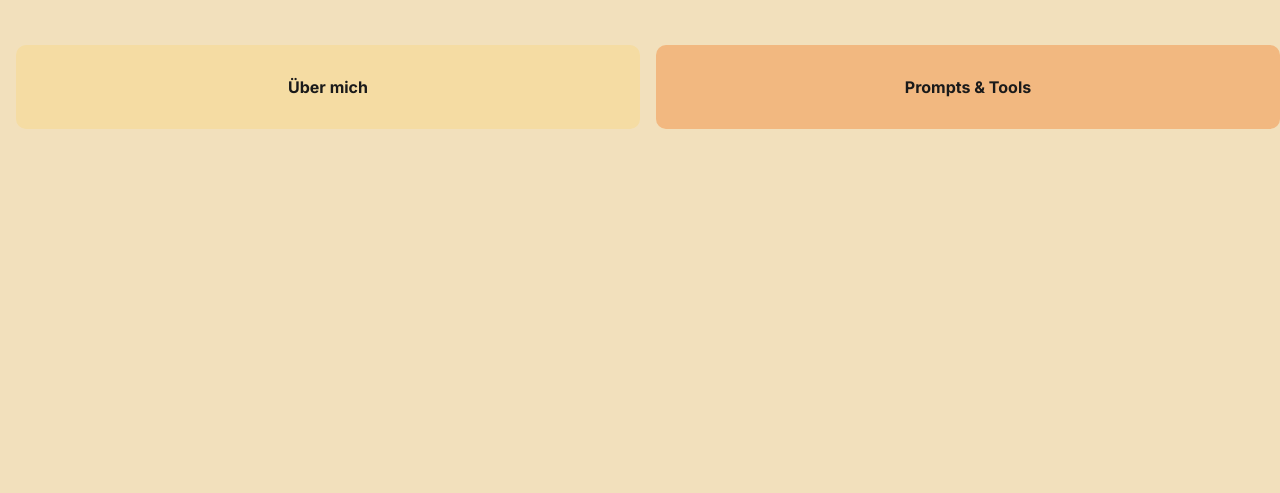
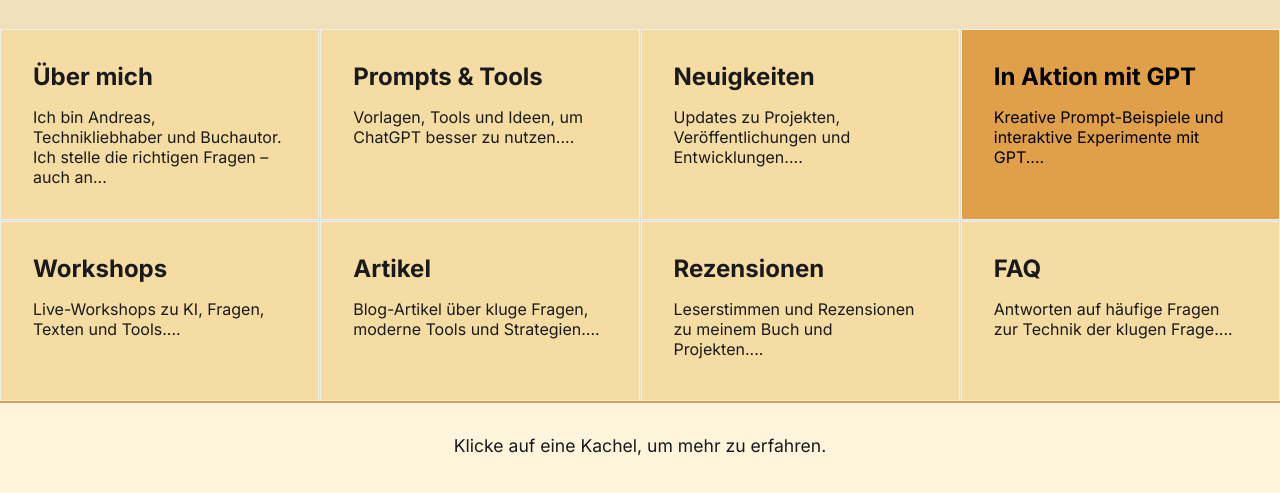
Before and after one commit to andreasmuthig/autor, a plain HTML site: page index.html in a window 1280 px wide. Shown: the part 317-810 px from the top of the page. Drawn offline with Linux system fonts and the light colour scheme.

Commit message:
Add files via upload

```diff
--- a/index.html
+++ b/index.html
@@ -1,9 +1,9 @@
 <!DOCTYPE html>
 <html lang="de">
 <head>
-  <meta charset="UTF-8">
-  <meta name="viewport" content="width=device-width, initial-scale=1.0">
-  <title>Andreas Muthig – Kachel-Slider</title>
+  <meta charset="UTF-8" />
+  <meta name="viewport" content="width=device-width, initial-scale=1.0"/>
+  <title>Andreas Muthig – Kachel-Grid</title>
   <link rel="stylesheet" href="style.css">
   <link href="https://fonts.googleapis.com/css2?family=Inter:wght@400;700&display=swap" rel="stylesheet">
 </head>
@@ -29,9 +29,39 @@
     </div>
   </section>
 
-  <section class="slider-wrapper">
-    <div class="slider" id="slider">
-<div class="tile" style="background:#f5dca3" onclick="showContent(0)">Über mich</div><div class="tile" style="background:#f2b880" onclick="showContent(1)">Prompts & Tools</div><div class="tile" style="background:#f5e4c1" onclick="showContent(2)">Neuigkeiten</div><div class="tile" style="background:#e0a04a" onclick="showContent(3)">In Aktion mit GPT</div><div class="tile" style="background:#d8c292" onclick="showContent(4)">Workshops</div><div class="tile" style="background:#f4c58e" onclick="showContent(5)">Artikel</div><div class="tile" style="background:#f8e1b0" onclick="showContent(6)">Rezensionen</div><div class="tile" style="background:#c87f27" onclick="showContent(7)">FAQ</div>
+  <section class="grid-container">
+
+    <div class="tile" onclick="showContent(0)">
+      <h2>Über mich</h2>
+      <p>Ich bin Andreas, Technikliebhaber und Buchautor. Ich stelle die richtigen Fragen – auch an...</p>
+    </div>
+    <div class="tile" onclick="showContent(1)">
+      <h2>Prompts & Tools</h2>
+      <p>Vorlagen, Tools und Ideen, um ChatGPT besser zu nutzen....</p>
+    </div>
+    <div class="tile" onclick="showContent(2)">
+      <h2>Neuigkeiten</h2>
+      <p>Updates zu Projekten, Veröffentlichungen und Entwicklungen....</p>
+    </div>
+    <div class="tile tile-cta" onclick="showContent(3)">
+      <h2>In Aktion mit GPT</h2>
+      <p>Kreative Prompt-Beispiele und interaktive Experimente mit GPT....</p>
+    </div>
+    <div class="tile" onclick="showContent(4)">
+      <h2>Workshops</h2>
+      <p>Live-Workshops zu KI, Fragen, Texten und Tools....</p>
+    </div>
+    <div class="tile" onclick="showContent(5)">
+      <h2>Artikel</h2>
+      <p>Blog-Artikel über kluge Fragen, moderne Tools und Strategien....</p>
+    </div>
+    <div class="tile" onclick="showContent(6)">
+      <h2>Rezensionen</h2>
+      <p>Leserstimmen und Rezensionen zu meinem Buch und Projekten....</p>
+    </div>
+    <div class="tile" onclick="showContent(7)">
+      <h2>FAQ</h2>
+      <p>Antworten auf häufige Fragen zur Technik der klugen Frage....</p>
     </div>
   </section>
 
--- a/script.js
+++ b/script.js
@@ -2,9 +2,5 @@ const contentBox = document.getElementById("contentBox");
 const texts = ['Ich bin Andreas, Technikliebhaber und Buchautor. Ich stelle die richtigen Fragen – auch an KI.', 'Vorlagen, Tools und Ideen, um ChatGPT besser zu nutzen.', 'Updates zu Projekten, Veröffentlichungen und Entwicklungen.', 'Kreative Prompt-Beispiele und interaktive Experimente mit GPT.', 'Live-Workshops zu KI, Fragen, Texten und Tools.', 'Blog-Artikel über kluge Fragen, moderne Tools und Strategien.', 'Leserstimmen und Rezensionen zu meinem Buch und Projekten.', 'Antworten auf häufige Fragen zur Technik der klugen Frage.'];
 
 function showContent(index) {
-  contentBox.classList.remove("visible");
-  setTimeout(() => {
-    contentBox.innerHTML = `<p>${texts[index]}</p>`;
-    contentBox.classList.add("visible");
-  }, 100);
+  contentBox.innerHTML = `<p>${texts[index]}</p>`;
 }
--- a/style.css
+++ b/style.css
@@ -12,8 +12,8 @@ header {
   display: flex;
   justify-content: space-between;
   padding: 1rem 2rem;
+  background: #f5e4c1;
   border-bottom: 1px solid #ccc;
-  background: #f5e4c1;
 }
 .nav {
   font-weight: bold;
@@ -54,26 +54,29 @@ header {
   max-width: 300px;
   border-radius: 8px;
 }
-.slider-wrapper {
-  overflow: hidden;
-  padding: 1rem;
-}
-.slider {
-  display: flex;
-  gap: 1rem;
-  width: 200%;
-  transition: transform 0.3s ease-in-out;
+.grid-container {
+  display: grid;
+  grid-template-columns: repeat(4, 1fr);
+  gap: 1px;
+  background: #ddd;
 }
 .tile {
-  flex: 0 0 25%;
-  min-width: 25%;
   padding: 2rem;
-  border-radius: 10px;
-  text-align: center;
-  font-weight: bold;
-  cursor: pointer;
-  scroll-snap-align: start;
-  user-select: none;
+  background: #f5dca3;
+  border: 1px solid #eee;
+  min-height: 180px;
+  transition: transform 0.3s ease, box-shadow 0.3s ease;
+}
+.tile:hover {
+  transform: translateY(-4px);
+  box-shadow: 0 4px 10px rgba(0,0,0,0.1);
+}
+.tile h2 {
+  margin-bottom: 1rem;
+}
+.tile-cta {
+  background: #e0a04a;
+  color: #000;
 }
 .content-box {
   background: #fff4dc;
@@ -82,17 +85,5 @@ header {
   font-size: 1.1rem;
   text-align: center;
   border-top: 2px solid #e0a04a;
-}
-::-webkit-scrollbar {
-  display: none;
-}
-
-.content-box {
-  opacity: 0;
-  transform: translateY(10px);
   transition: all 0.4s ease;
 }
-.content-box.visible {
-  opacity: 1;
-  transform: translateY(0);
-}
```
Also changed, not shown: 1 other file.
